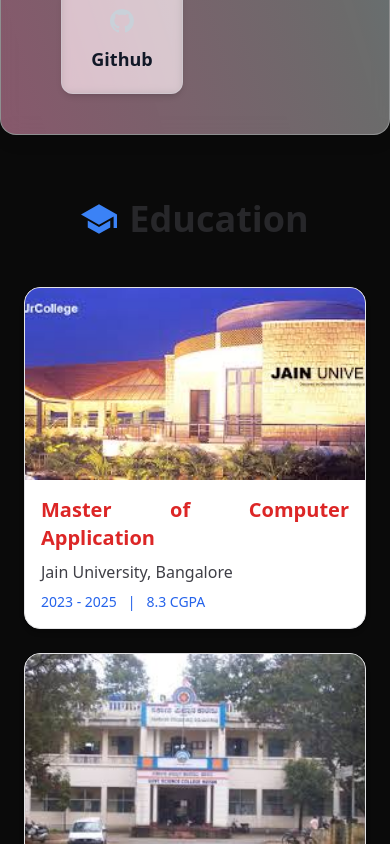
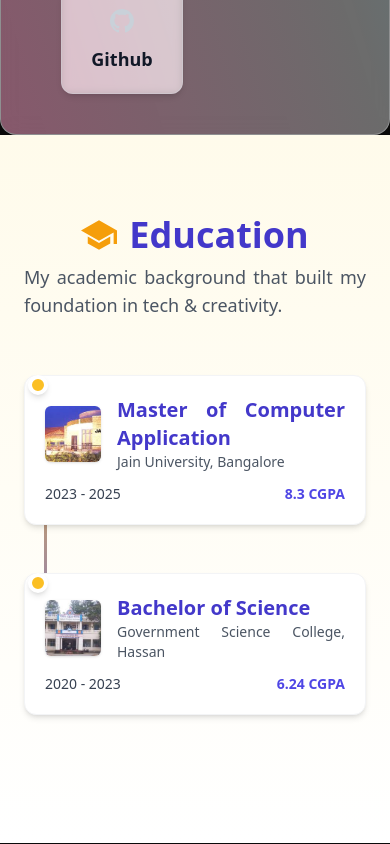
Before and after one commit to ashokmanoj/myportfolio, a Next.js app: page / in a window 390 px wide. Shown: the part 3780-4624 px from the top of the page. Built offline with nearby package versions, Linux system fonts and the light colour scheme; no server answers.

Commit message:
update education section in both web and phone view

```diff
--- a/sections/education.jsx
+++ b/sections/education.jsx
@@ -11,64 +11,71 @@ const Education = () => {
 
   useEffect(() => {
     const observer = new IntersectionObserver(
-      ([entry]) => {
-        setIsVisible(entry.isIntersecting);
-      },
-      {
-        threshold: 0.2,
-      }
+      ([entry]) => setIsVisible(entry.isIntersecting),
+      { threshold: 0.2 }
     );
-
-    if (sectionRef.current) {
-      observer.observe(sectionRef.current);
-    }
-
-    return () => {
-      if (sectionRef.current) {
-        observer.unobserve(sectionRef.current);
-      }
-    };
+    if (sectionRef.current) observer.observe(sectionRef.current);
+    return () => observer.disconnect();
   }, []);
 
   return (
     <section
-      className="py-16 px-6 sm:px-10 md:px-20 lg:px-40  dark:bg-zinc-900"
+      className="relative py-20 px-6 sm:px-10 md:px-20 lg:px-40 bg-gradient-to-b from-amber-50 to-white dark:from-gray-950 dark:to-gray-900 transition-all duration-700"
       id="education"
       ref={sectionRef}
     >
-      <h2 className="flex items-center justify-center gap-3 text-4xl font-bold text-center text-zinc-800 dark:text-zinc-100 mb-12">
-        <IoSchoolSharp className="text-blue-500" />
+      {/* Title */}
+      <div className="text-center mb-14">
+        <h2 className="flex items-center justify-center gap-3 text-4xl font-extrabold text-indigo-700 dark:text-amber-400">
+          <IoSchoolSharp className="text-amber-500 dark:text-indigo-400" />
           Education
         </h2>
+        <p className="text-gray-600 dark:text-gray-400 text-lg mt-2">
+          My academic background that built my foundation in tech & creativity.
+        </p>
+      </div>
 
+      {/* Timeline Line */}
+      <div className="relative max-w-5xl mx-auto before:content-[''] before:absolute before:top-0 before:bottom-0 before:left-5 sm:before:left-1/2 before:w-[3px] before:bg-gradient-to-b from-amber-400 to-indigo-500 dark:from-amber-300 dark:to-indigo-400">
+        {EducationData.map((edu, index) => (
           <div
-        className={`grid grid-cols-1 sm:grid-cols-2 gap-6 transition-all duration-700 ${
+            className={`relative mb-12 flex flex-col sm:flex-row items-center sm:items-start gap-6 transition-all duration-700 ${
               isVisible ? "opacity-100 translate-y-0" : "opacity-0 translate-y-10"
-        }`}
-      >
-        {EducationData.map((edu) => (
-          <div
-            className="flex flex-col md:flex-row bg-white dark:bg-zinc-800 border border-zinc-200 dark:border-zinc-700 rounded-2xl shadow-md hover:shadow-lg transition-shadow duration-300 overflow-hidden"
+            } ${index % 2 === 0 ? "sm:flex-row-reverse" : ""}`}
             key={edu.name}
           >
-            <div className="relative w-full md:w-48 h-48 md:h-auto">
+            {/* Connector Dot */}
+            <div className="absolute left-[4px] sm:left-1/2 transform sm:-translate-x-1/2 w-5 h-5 bg-amber-400 dark:bg-indigo-500 rounded-full border-4 border-white dark:border-gray-800 shadow-md" />
+
+            {/* Content Card */}
+            <div
+              className={"w-full sm:w-[48%] bg-white dark:bg-gray-800 shadow-md rounded-xl border border-gray-100 dark:border-gray-700 p-5 sm:p-6 hover:shadow-xl transition-transform hover:-translate-y-1 duration-500"}
+            >
+              <div className="flex items-center gap-4 mb-3">
+                <div className="relative w-14 h-14 rounded-md overflow-hidden flex-shrink-0 shadow">
                   <Image
                     alt={edu.name}
-                className="object-cover w-full h-full"
+                    className="object-cover"
                     fill
                     src={edu.image}
                   />
                 </div>
-            <div className="flex flex-col justify-center p-4 gap-2">
-              <h3 className="text-xl font-semibold text-red-600 dark:text-red-400">
+                <div>
+                  <h3 className="text-xl font-semibold text-indigo-700 dark:text-amber-400">
                     {edu.name}
                   </h3>
-              <p className="text-zinc-700 dark:text-zinc-300">
+                  <p className="text-gray-600 dark:text-gray-400 text-sm">
                     {edu.schoolOrCollege}
                   </p>
-              <p className="text-sm text-blue-600 dark:text-blue-400">
-                {edu.fromTo} &nbsp; | &nbsp; {edu.statusOrPrecentage}
-              </p>
+                </div>
+              </div>
+
+              <div className="flex flex-wrap justify-between text-sm text-gray-700 dark:text-gray-300 mt-2">
+                <span>{edu.fromTo}</span>
+                <span className="font-semibold text-indigo-600 dark:text-amber-400">
+                  {edu.statusOrPrecentage}
+                </span>
+              </div>
             </div>
           </div>
         ))}
```
Lines whose indentation alone changed are shown as unchanged.
